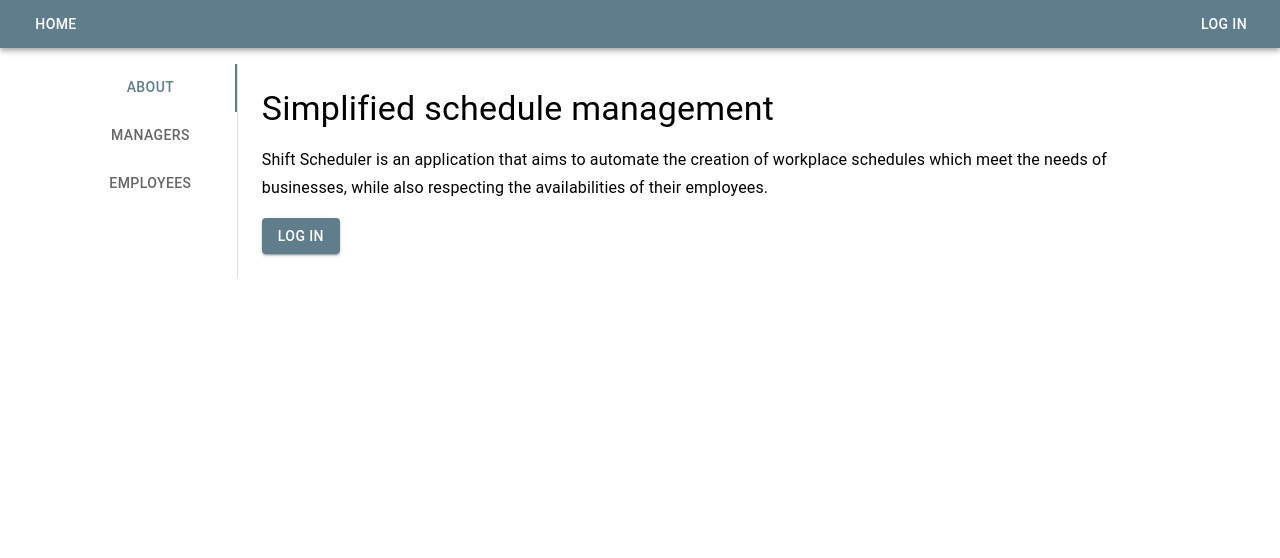
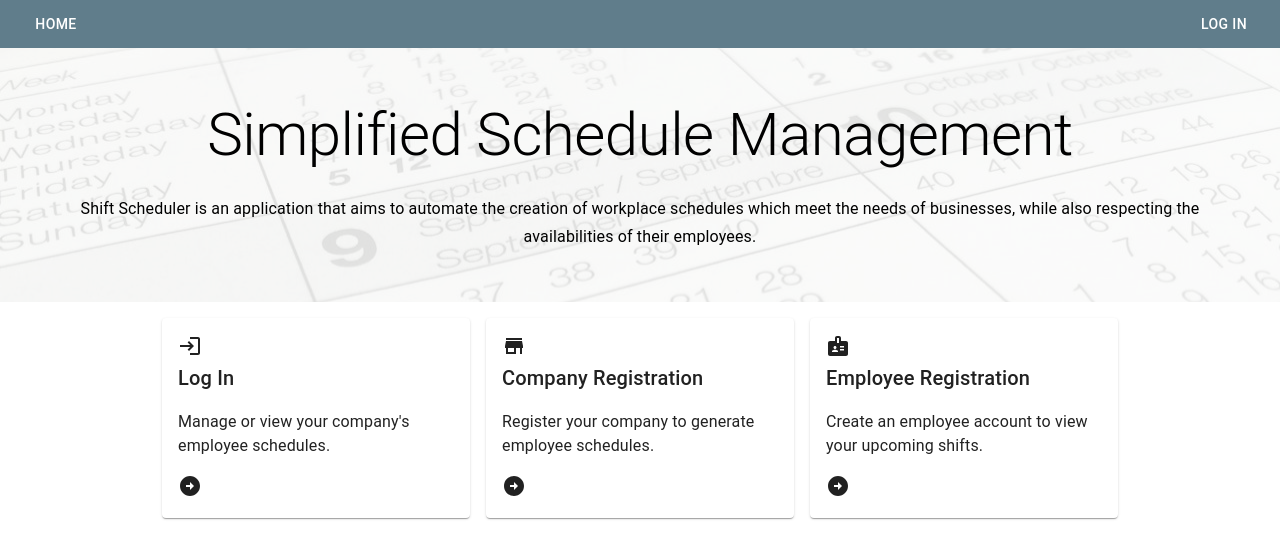
Before and after one commit to rkulcs/shift-scheduler, a React (Vite) app in the folder frontend/: page / in a window 1280 px wide. Shown: the top 558 px of the page. Built offline with nearby package versions, Linux system fonts and the light colour scheme.

Commit message:
Update unauthenticated home page design

```diff
--- a/frontend/src/App.tsx
+++ b/frontend/src/App.tsx
@@ -28,7 +28,6 @@ function App() {
             <NavBar />
           </Box>
           <Box mt={2}>
-            <Container>
             <Routes>
               <Route path="/" element={<Home />} />
               <Route path="/login" element={<Login />} />
@@ -43,7 +42,6 @@ function App() {
 
               <Route path="/schedules" element={<ScheduleBrowser />} />
             </Routes>
-            </Container>
           </Box>
         </Stack>
       </BrowserRouter>
--- /dev/null
+++ b/frontend/src/components/PageMenu.tsx
@@ -0,0 +1,39 @@
+import { Grid, Paper, Typography } from "@mui/material"
+import { ReactElement } from "react"
+import { Link } from "react-router-dom"
+import ArrowCircleRightIcon from '@mui/icons-material/ArrowCircleRight'
+
+export default function PageMenu({ children }: { children: undefined | ReactElement<any, any> | ReactElement<any, any>[] }) {
+  return (
+    <>
+      <Grid container spacing={2} justifyContent={'center'}>
+        {children}
+      </Grid>
+    </>
+  )
+}
+
+type PageMenuItemProps = {
+  icon: ReactElement<any, any>
+  title: string
+  description: string
+  link: string
+}
+
+export function PageMenuItem({ icon, title, description, link }: PageMenuItemProps) {
+
+  return (
+    <Grid item xs={3}>
+      <Link to={link}>
+        <Paper sx={{ padding: 2 }}>
+          {icon}
+          <Typography variant="h6">{title}</Typography>
+          <Typography sx={{ marginTop: 2, marginBottom: 2 }}>
+            {description}
+          </Typography>
+          <ArrowCircleRightIcon />
+        </Paper>
+      </Link>
+    </Grid>
+  )
+}
--- a/frontend/src/components/TabbedIntroductions.tsx
+++ /dev/null
@@ -1,109 +0,0 @@
-import { Box, Button, Paper, Tab, Tabs, Typography } from "@mui/material";
-import { ReactNode, useState } from "react";
-import { Link } from "react-router-dom";
-
-type ButtonProps = {
-  label: string,
-  route: string
-}
-
-const buttons: ButtonProps[] = [
-  {
-    label: 'Log In',
-    route: 'login'
-  },
-  {
-    label: 'Company Registration',
-    route: 'register-company'
-  },
-  {
-    label: 'Employee Registration',
-    route: 'register-employee'
-  }
-]
-
-export default function TabbedIntroductions() {
-  const [selection, setSelection] = useState<number>(0)
-
-  return (
-    <Box className="introduction" sx={{ flexGrow: 1, display: 'flex' }}>
-      <Tabs
-        orientation="vertical"
-        value={selection}
-        onChange={(_, value) => setSelection(value)}
-        aria-label="Vertical tabs example"
-        sx={{ borderRight: 1, borderColor: 'divider', minWidth: '15%' }}
-      >
-        <Tab id="about-tab" label="About" />
-        <Tab id="managers-tab" label="Managers" />
-        <Tab id="employees-tab" label="Employees" />
-      </Tabs>
-      <TabPanel value={selection} index={0}>
-        <Description
-          header="Simplified schedule management"
-          description="Shift Scheduler is an application that aims to automate
-                         the creation of workplace schedules which meet the needs
-                         of businesses, while also respecting the availabilities
-                         of their employees."
-          button={buttons[0]}
-        />
-      </TabPanel>
-      <TabPanel value={selection} index={1}>
-        <Description
-          header="Automatic schedule generation"
-          description="Generate schedules that meet the needs of your business and
-                         employees."
-          button={buttons[1]}
-        />
-      </TabPanel>
-      <TabPanel value={selection} index={2}>
-        <Description
-          header="View schedules and update availabilities"
-          description="Keep track of your scheduled shifts, and update the times
-                         during which you are available to work."
-          button={buttons[2]}
-        />
-      </TabPanel>
-    </Box>
-  )
-}
-
-function TabPanel(props: {children?: ReactNode, index: number, value: number}) {
-  const { children, value, index, ...other } = props;
-
-  return (
-    <div
-      role="tabpanel"
-      hidden={value !== index}
-      id={`vertical-tabpanel-${index}`}
-      aria-labelledby={`vertical-tab-${index}`}
-      {...other}
-    >
-      {value === index && (
-        <Box sx={{ p: 3 }}>
-          <Typography>{children}</Typography>
-        </Box>
-      )}
-    </div>
-  );
-}
-
-type DescriptionProps = {
-  header: string,
-  description: string,
-  button: ButtonProps
-}
-
-function Description({header, description, button}: DescriptionProps) {
-  return (
-    <>
-      <Typography variant="h4">{header}</Typography>
-      <Typography variant="subtitle1" mt={2} mb={2}>{description}</Typography>
-      <Link to={button.route}>
-        <Button className="home-button" variant="contained">
-          {button.label}
-        </Button>
-      </Link>
-    </>
-  )
-}
--- a/frontend/src/index.css
+++ b/frontend/src/index.css
@@ -6,3 +6,33 @@ a {
     color: inherit;
     text-decoration: none;
 }
+
+
+@media (min-device-width:0px) {
+    #home-banner-container {
+        background-image: url("../public/pexels-pixabay-273153-s.jpg");
+    }
+}
+
+@media (min-device-width:480px) {
+    #home-banner-container {
+        background-image: url("../public/pexels-pixabay-273153-m.jpg");
+    }
+}
+
+@media (min-device-width:960px) {
+    #home-banner-container {
+        background-image: url("../public/pexels-pixabay-273153-l.jpg");
+    }
+}
+
+@media (min-device-width:1440px) {
+    #home-banner-container {
+        background-image: url("../public/pexels-pixabay-273153-xl.jpg");
+    }
+}
+
+#home-banner {
+    margin: 0;
+    background-color: rgba(255, 255, 255, 0.85);
+}
--- a/frontend/src/pages/Home.tsx
+++ b/frontend/src/pages/Home.tsx
@@ -1,8 +1,13 @@
-import { useState } from "react";
-import { useStore } from "react-redux";
-import { getUserRole } from "../redux/store";
-import TabbedIntroductions from "../components/TabbedIntroductions";
-import { CompanyDashboard, EmployeeDashboard } from "../components/Dashboard";
+import { useState } from "react"
+import { useStore } from "react-redux"
+import { getUserRole } from "../redux/store"
+import { CompanyDashboard, EmployeeDashboard } from "../components/Dashboard"
+
+import LoginIcon from '@mui/icons-material/Login'
+import StoreIcon from '@mui/icons-material/Store'
+import BadgeIcon from '@mui/icons-material/Badge'
+import { Container, Typography } from "@mui/material"
+import PageMenu, { PageMenuItem } from "../components/PageMenu"
 
 export default function Home() {
   const store = useStore()
@@ -17,9 +22,53 @@ export default function Home() {
 
   return (
     <>
-      {!role && <TabbedIntroductions/>}
+      {!role && <HomeMenu/>}
       {role === 'EMPLOYEE' && <EmployeeDashboard/>}
       {role === 'MANAGER' && <CompanyDashboard/>}
     </>
   )
 }
+
+function HomeMenu() {
+  return (
+    <>
+      <Container
+        id="home-banner-container"
+        sx={{ marginTop: -2, marginBottom: 2 }}
+        maxWidth={false}
+        disableGutters
+      >
+        <div id="home-banner" style={{ padding: '4%' }}>
+          <Typography variant="h2" align="center" marginBottom={3}>
+            Simplified Schedule Management
+          </Typography>
+          <Typography variant="subtitle1" align="center">
+            Shift Scheduler is an application that aims to automate the creation of workplace
+            schedules which meet the needs of businesses, while also respecting the
+            availabilities of their employees.
+          </Typography>
+        </div>
+      </Container>
+      <PageMenu>
+        <PageMenuItem
+          icon={<LoginIcon />}
+          title="Log In"
+          description="Manage or view your company's employee schedules."
+          link="/login"
+        />
+        <PageMenuItem
+          icon={<StoreIcon />}
+          title="Company Registration"
+          description="Register your company to generate employee schedules."
+          link="/register-company"
+        />
+        <PageMenuItem
+          icon={<BadgeIcon />}
+          title="Employee Registration"
+          description="Create an employee account to view your upcoming shifts."
+          link="/register-employee"
+        />
+      </PageMenu>
+    </>
+  )
+}
```
Also changed, not shown: 1 other file (tests, documents, lock files or other folders). Lines whose indentation alone changed are shown as unchanged.
